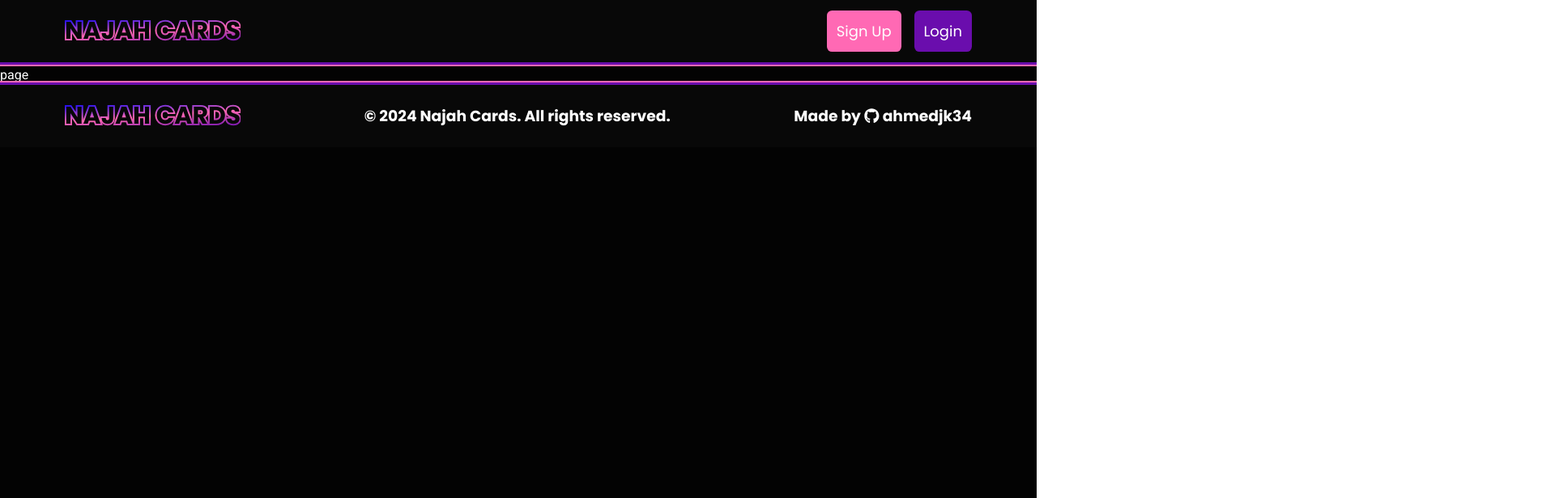
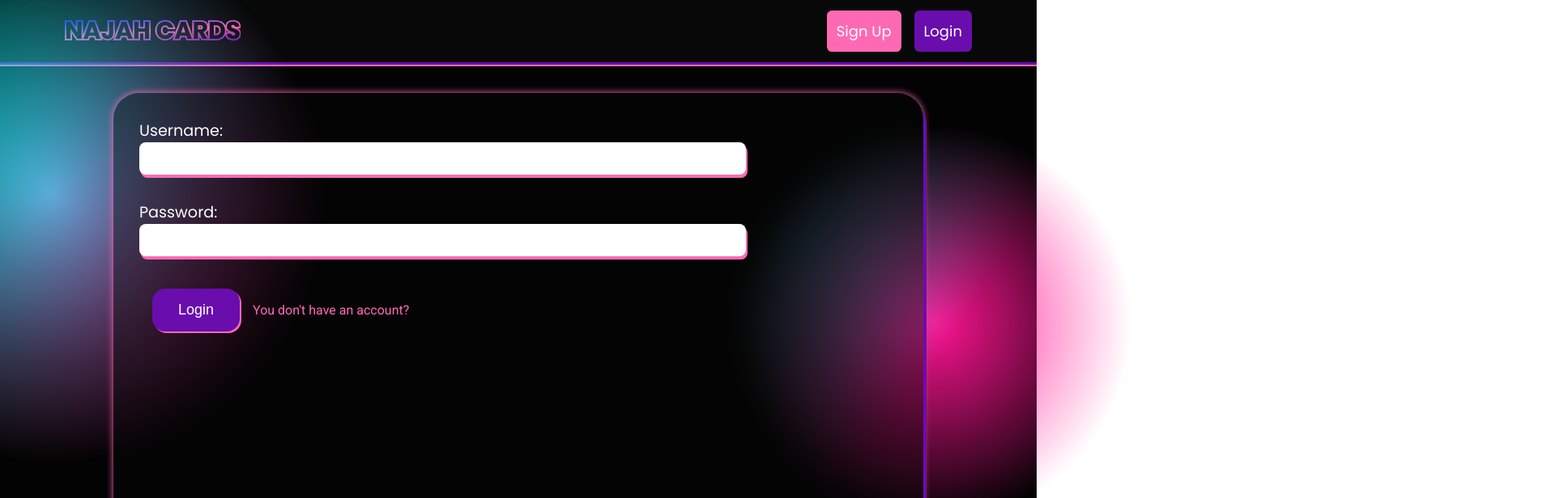
Before and after one commit to ahmedjk34/najah-cards, a Next.js app: page /auth/login in a window 1280 px wide. Shown: the top 616 px of the page at 81% size, 1920 px wide, since content can reach past the window. Built offline with nearby package versions, Linux system fonts and the light colour scheme.

Commit message:
auth page

```diff
--- /dev/null
+++ b/src/app/auth/auth.module.scss
@@ -0,0 +1,104 @@
+@use "../../components/variables" as v;
+.authPage {
+  height: calc(100dvh - 10.2rem);
+  display: flex;
+  justify-content: center;
+  align-items: center;
+  &::after {
+    left: 0;
+    top: 0;
+    width: 100%;
+    height: 100%;
+    content: " ";
+    position: absolute;
+    z-index: 0;
+    background: linear-gradient(125deg, aqua 0%, deeppink 35%);
+    -webkit-mask: radial-gradient(circle at 5% 30%, red 0%, transparent 25%);
+  }
+  & > span {
+    position: absolute;
+    right: 0;
+    bottom: 0;
+    width: 100%;
+    height: 100%;
+    &::after {
+      left: 60vw;
+      top: 0;
+      width: 100%;
+      height: 100%;
+      content: " ";
+      position: absolute;
+      z-index: 0;
+      background: linear-gradient(125deg, aqua 13%, deeppink 38%);
+      -webkit-mask: radial-gradient(circle at 30% 50%, red 0%, transparent 25%);
+    }
+  }
+  .modal {
+    position: relative;
+    z-index: 2;
+    height: 90%;
+    width: min(1000px, 80%);
+    background-color: rgba($color: v.$secondary-background, $alpha: 0.4);
+    border-radius: 2rem;
+    -webkit-backdrop-filter: blur(10px);
+    backdrop-filter: blur(10px);
+    box-shadow: 4px 8px v.$primary-accent, -0px -0px 8px v.$secondary-accent;
+    display: flex;
+    flex-direction: column;
+    gap: 1rem;
+    padding: 2rem;
+    .formGroup {
+      display: flex;
+      flex-direction: column;
+      text-align: left;
+      label {
+        font-size: larger;
+        font-family: v.$title-font;
+      }
+      input {
+        width: 80%;
+        height: 2.5rem;
+        border: none;
+        outline: none;
+        border-radius: 0.5rem;
+        box-shadow: 2px 4px v.$secondary-accent;
+        transition: all 0.3s ease-in-out;
+
+        &:focus {
+          background-color: wheat;
+          box-shadow: 2px 4px v.$primary-accent;
+        }
+      }
+      span {
+        margin-top: 0.5rem;
+      }
+    }
+    .credentialsActionCenter {
+      display: flex;
+      gap: 1rem;
+      align-items: center;
+      padding: 1rem;
+      button {
+        background-color: v.$primary-accent;
+        color: v.$text-color;
+        padding: 1rem 2rem;
+        font-size: large;
+        box-shadow: 2px 2px v.$secondary-accent;
+        border: none;
+        outline: none;
+        border-radius: 1rem;
+      }
+      a {
+        color: v.$secondary-accent;
+      }
+      button,
+      a {
+        transition: opacity 0.2s linear;
+        &:hover {
+          opacity: 0.7;
+          cursor: pointer;
+        }
+      }
+    }
+  }
+}
--- a/src/app/auth/layout.tsx
+++ b/src/app/auth/layout.tsx
@@ -1,3 +1,72 @@
-export default function Layout({ children }: { children: React.ReactNode }) {
-  return <section>{children}</section>;
+"use client";
+import React, { useState } from "react";
+import styles from "./auth.module.scss";
+import { usePathname } from "next/navigation";
+import { login, register } from "@/actions/user";
+
+export default function Layout({
+  children,
+}: {
+  children: React.ReactNode;
+  params: any;
+}) {
+  const pathName = usePathname();
+  const [username, setUsername] = useState("");
+  const [password, setPassword] = useState("");
+  const [errors, setErrors] = useState<{
+    usernameError: string | null;
+    passwordError: string | null;
+  }>({
+    usernameError: null,
+    passwordError: null,
+  });
+
+  return (
+    <div className={styles.authPage}>
+      <span></span>
+      <form
+        className={styles.modal}
+        action={pathName.endsWith("login") ? login : register}
+        onSubmit={(e) => {
+          e.preventDefault();
+          if (password.length < 5) {
+            setErrors((prevErrors) => ({
+              ...prevErrors,
+              passwordError: "The password is too short",
+            }));
+          }
+          if (username.length < 5) {
+            setErrors((prevErrors) => ({
+              ...prevErrors,
+              usernameError: "Username is too short",
+            }));
+          }
+        }}
+      >
+        <div className={styles.formGroup}>
+          <label htmlFor="username">Username:</label>
+          <input
+            type="text"
+            id="username"
+            name="username"
+            value={username}
+            onChange={(e) => setUsername(e.target.value)}
+          />
+        </div>
+        <span>{errors.usernameError}</span>
+        <div className={styles.formGroup}>
+          <label htmlFor="password">Password:</label>
+          <input
+            type="password"
+            id="password"
+            name="password"
+            value={password}
+            onChange={(e) => setPassword(e.target.value)}
+          />
+          <span>{errors.passwordError}</span>
+        </div>
+        {children}
+      </form>
+    </div>
+  );
 }
--- a/src/app/auth/login/page.tsx
+++ b/src/app/auth/login/page.tsx
@@ -1,9 +1,18 @@
 import React from "react";
+import styles from "../auth.module.scss";
+import Link from "next/link";
 
 type Props = {};
 
 function page({}: Props) {
-  return <div>page</div>;
+  return (
+    <>
+      <div className={styles.credentialsActionCenter}>
+        <button>Login</button>
+        <Link href={"/auth/signup"}>You don't have an account?</Link>
+      </div>
+    </>
+  );
 }
 
 export default page;
```
Also changed, not shown: src/app/auth/signup/page.tsx (+14 -1 lines).
